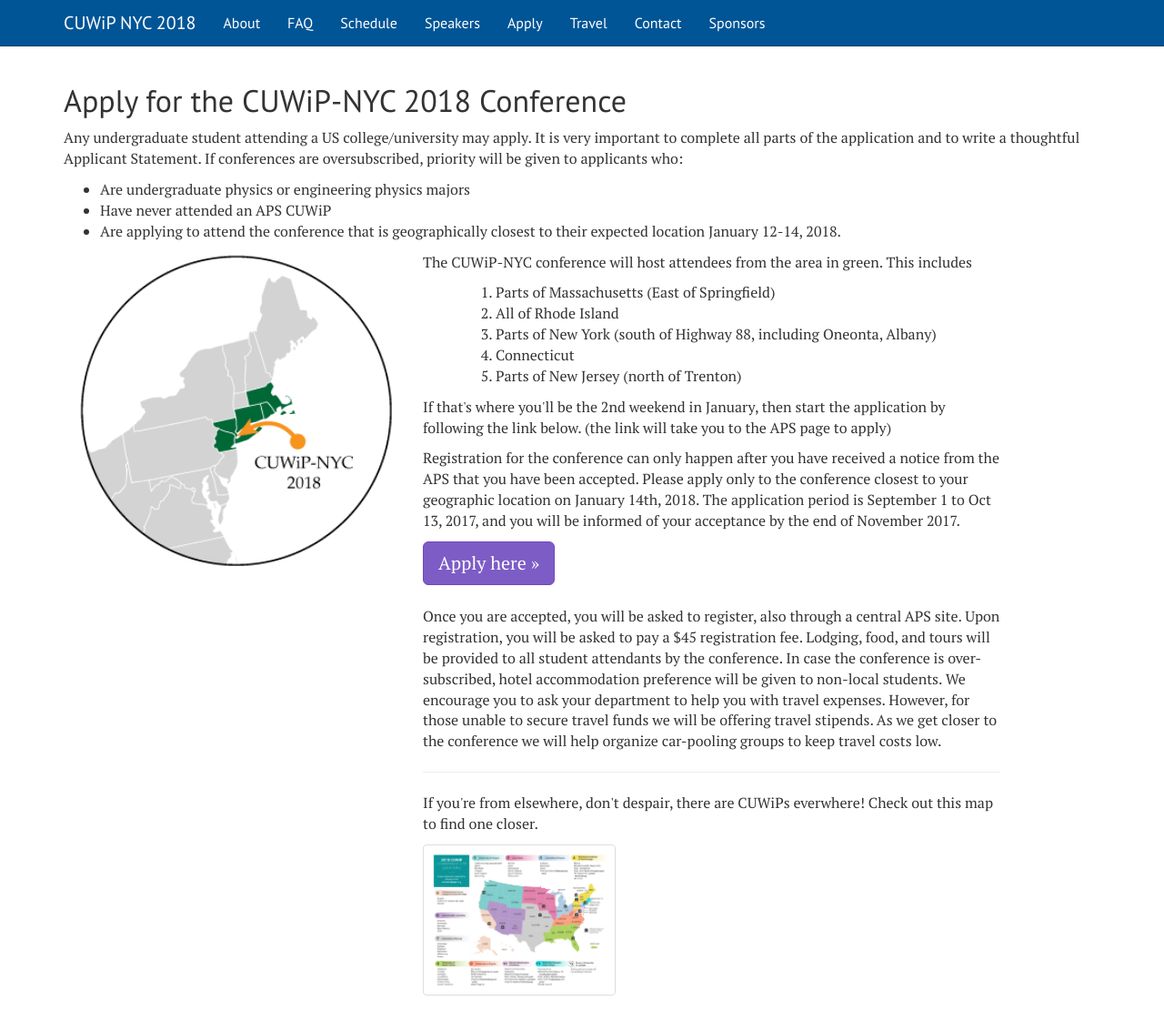
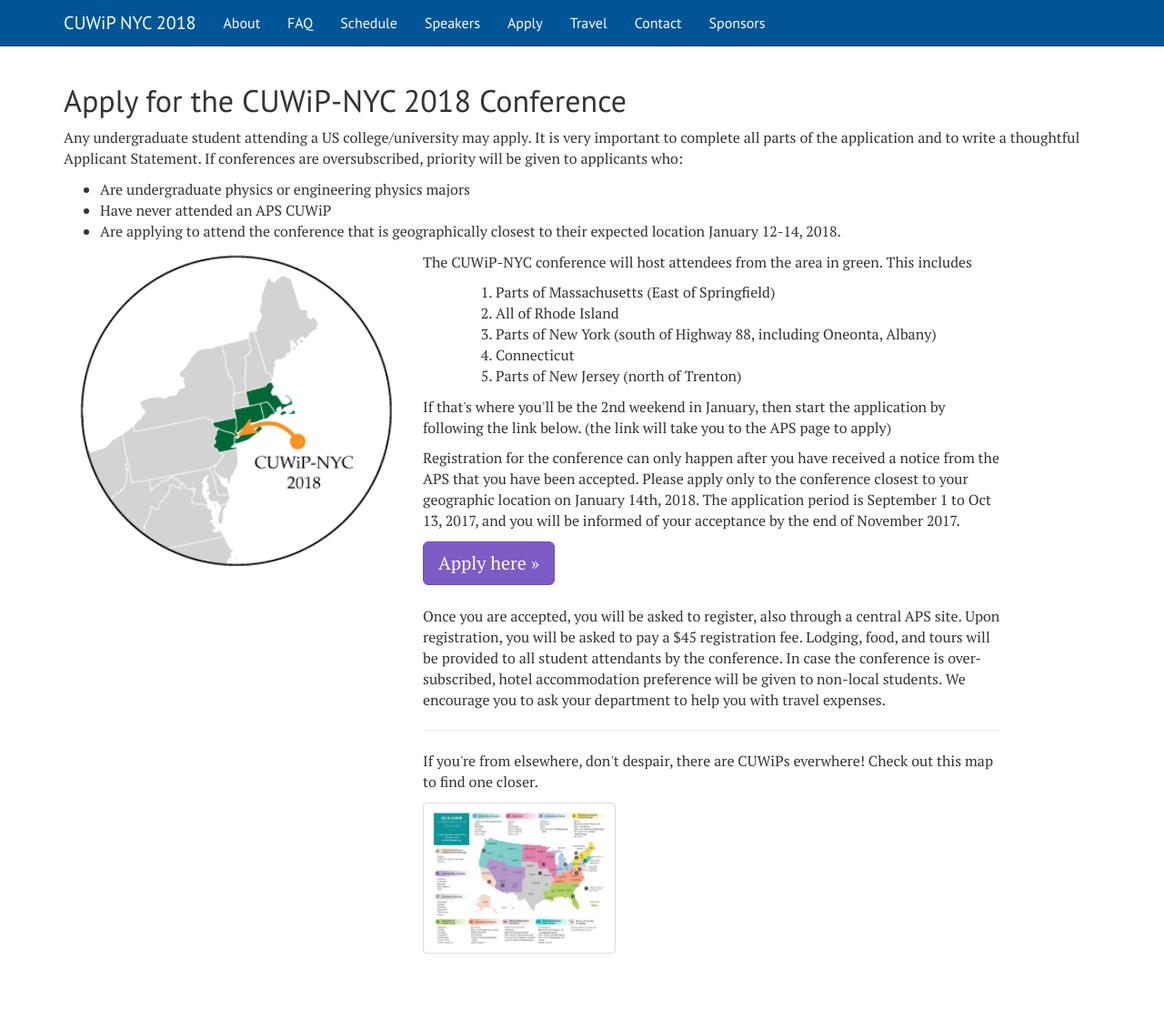
Before and after one commit to cuwip-nyc/cuwip-nyc.github.io, a Jekyll site: the page built from apply.html, in a window 1280 px wide and 1156 px high. Shown: the top 1133 px of the window at 91% size. Built offline with Jekyll 4.4.1, drawn with Linux system fonts in a browser that asks for light colours.

Commit message:
fix travel

```diff
--- a/apply.html
+++ b/apply.html
@@ -62,7 +62,7 @@ order: 6
 <br /><br />
 
     <p>
-      Once you are accepted, you will be asked to register, also through a central APS site. Upon registration, you will be asked to pay a $45 registration fee. Lodging, food, and tours will be provided to all student attendants by the conference. In case the conference is over-subscribed, hotel accommodation preference will be given to non-local students. We encourage you to ask your department to help you with travel expenses. However, for those unable to secure travel funds we will be offering travel stipends. As we get closer to the conference we will help organize car-pooling groups to keep travel costs low.
+      Once you are accepted, you will be asked to register, also through a central APS site. Upon registration, you will be asked to pay a $45 registration fee. Lodging, food, and tours will be provided to all student attendants by the conference. In case the conference is over-subscribed, hotel accommodation preference will be given to non-local students. We encourage you to ask your department to help you with travel expenses.
     </p>
     <hr />
     <p>
```
Also changed, not shown: 1 other file.
